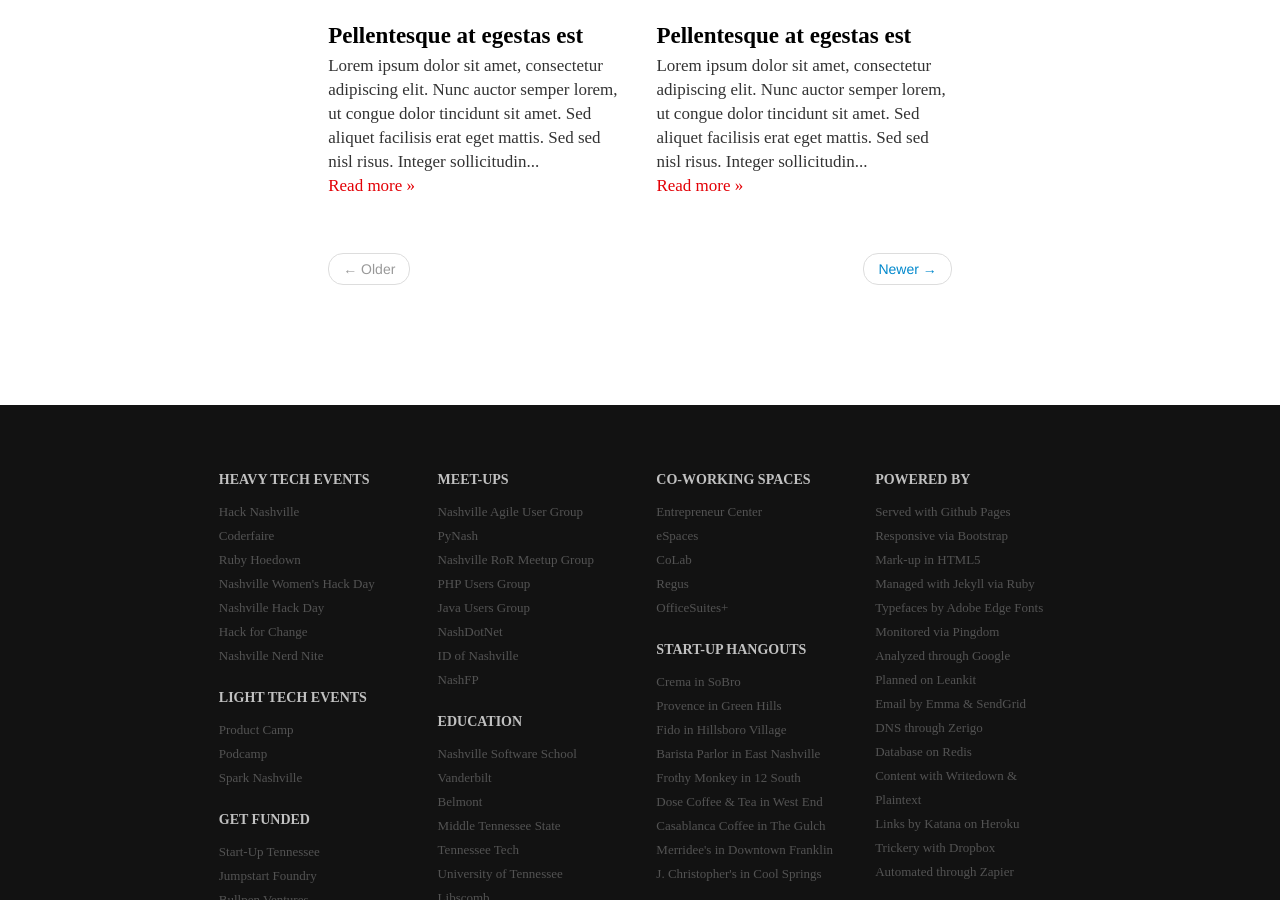
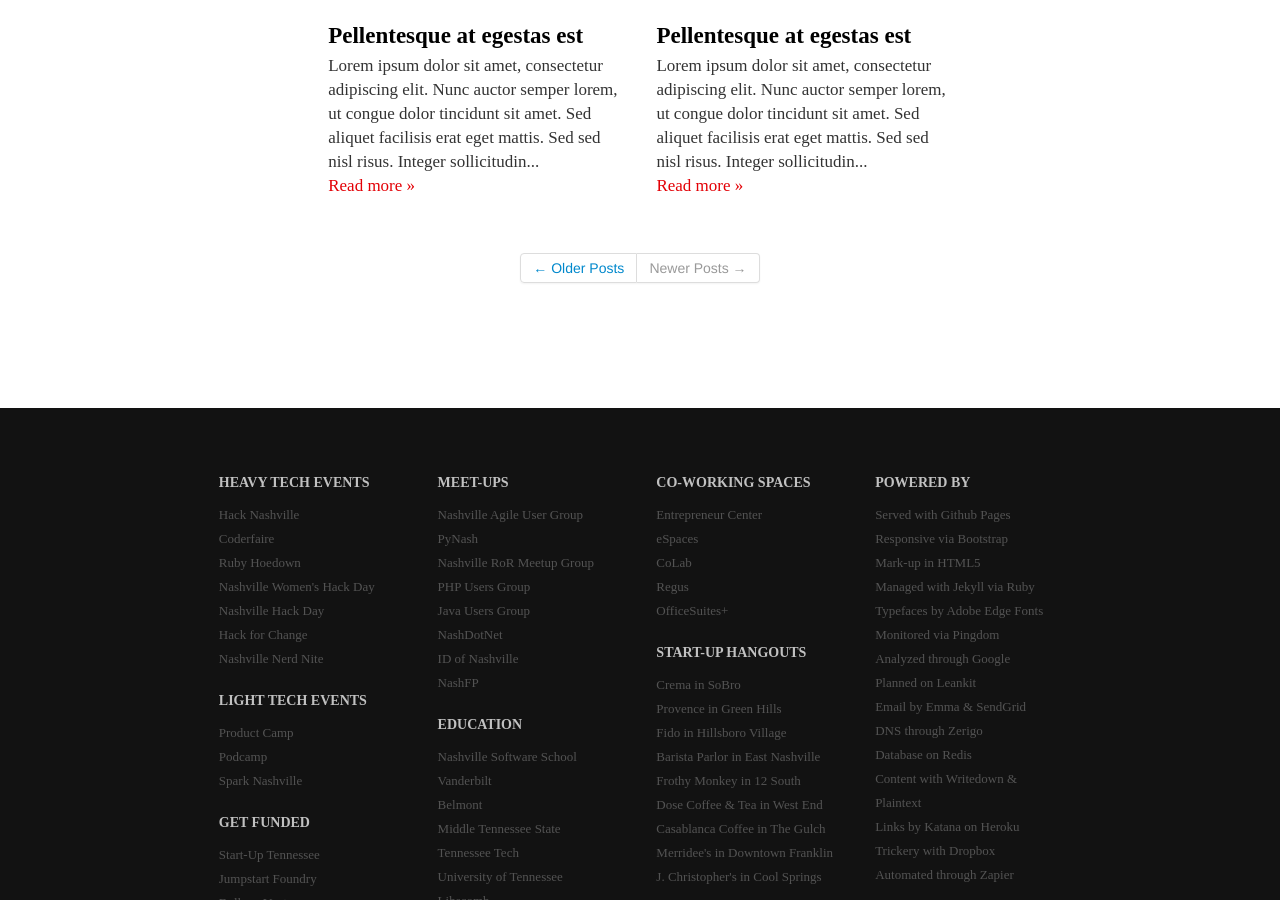
Before and after one commit to wovchko/inklings, a Jekyll site: the page built from index.html, in a window 1280 px wide and 900 px high, scrolled down 1042 px. Built offline with Jekyll 4.4.1, drawn with Linux system fonts in a browser that asks for light colours; Markdown is read by kramdown in place of the engine named in the settings; the list of posts is cut into pages by our own code.

Commit message:
Experimenting with pagination

```diff
--- a/index.html
+++ b/index.html
@@ -40,26 +40,30 @@
 
         <div class="row-fluid">
           <div class="span6 offset3">
-            <ul class="pager">
-              {% if paginator.previous_page %}
-              <li class="previous">
-                <a href="/page{{paginator.previous_page}}">&larr; Older</a>
+<!-- Pagination links -->
+<div class="pagination pagination-centered">
+	<ul>
+		{% if paginator.next_page %}
+	    <li class="next">
+			<a href="/page{{paginator.next_page}}" title="Next Page" class="next" rel="next">&larr; Older Posts</a>
 			</li>
 		{% else %}
-              <li class="previous disabled">
-                <a href="#">&larr; Older</a>
-              </li>
+			<li class="disabled"><a href="#">NO MORE!!!</a></li>
 	  {% endif %}
-             {% if paginator.next_page %}
-              <li class="next">
-                <a href="/page{{paginator.next_page}}">Newer &rarr;</a>
+
+	  {% if paginator.previous_page %}
+	    <li class="prev">
+				{% if paginator.previous_page == 1 %}
+      		<a href="/" title="Previous Page" class="prev">Newer Posts &rarr;</a>
+      	{% else %}
+					<a href="/page{{paginator.previous_page}}" title="Previous Page" class="prev" rel="prev">Newer Posts &rarr;</a>
+				{% endif %}
 			</li>
 		{% else %}
-              <li class="next disabled">
-                <a href="#">Newer &rarr;</a>
-              </li>
+			<li class="disabled"><a href="#">Newer Posts &rarr;</a></li>
 	  {% endif %}
 	</ul>
 </div>
+          </div>
           <div class="span3"></div>
         </div>
```
Lines whose indentation alone changed are shown as unchanged.
